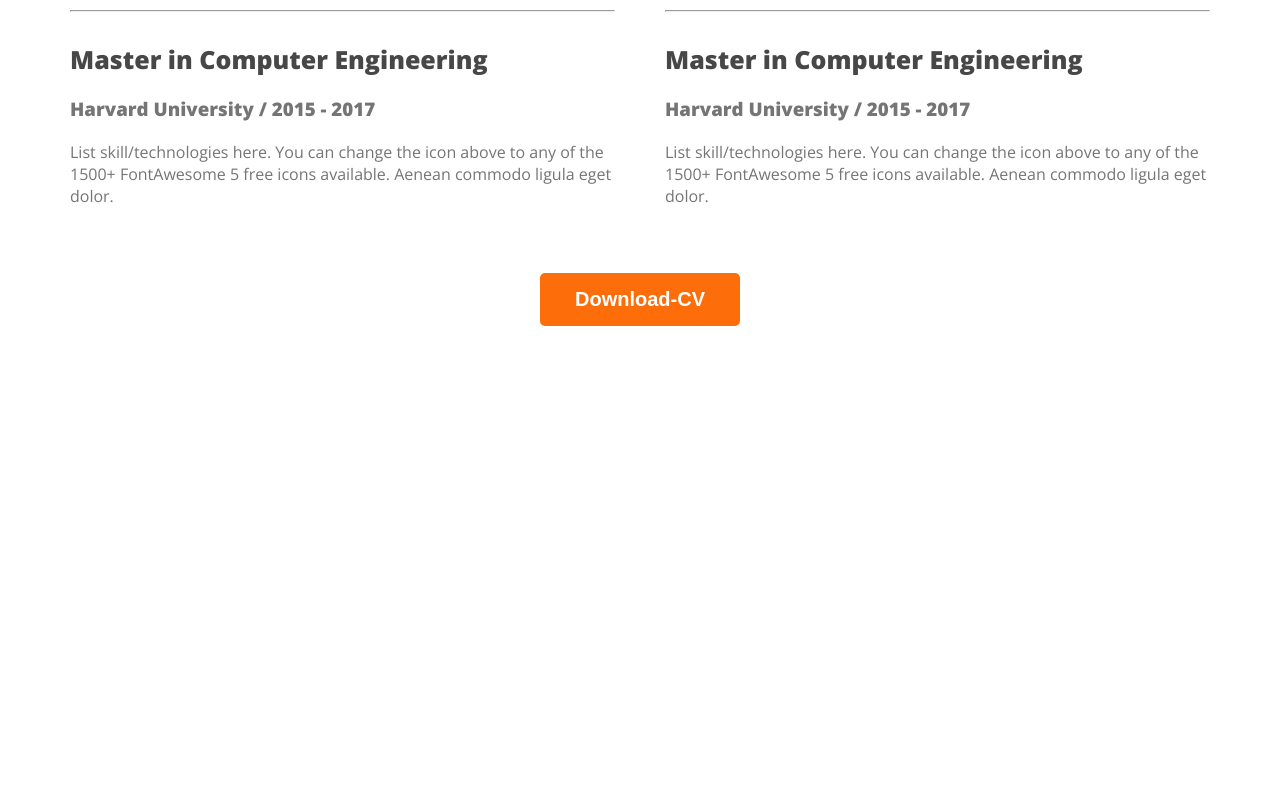
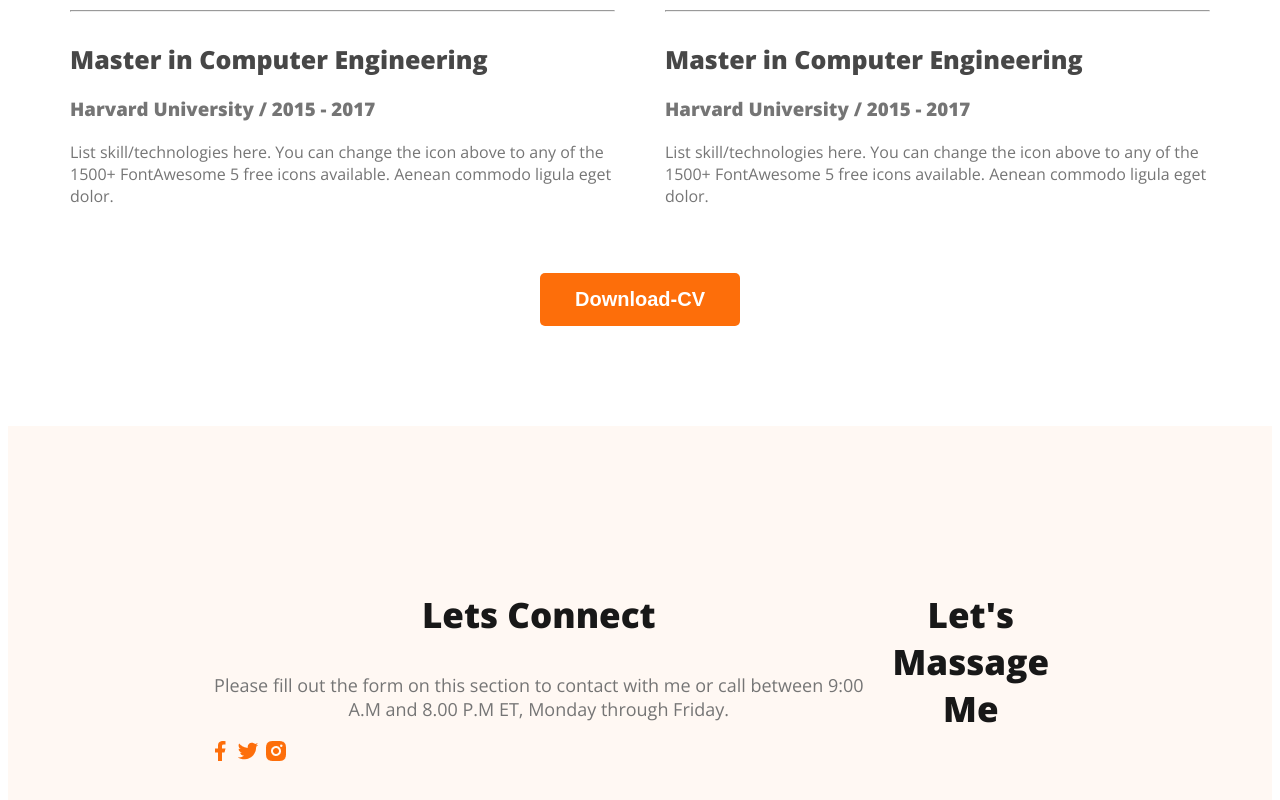
Before and after one commit to Maruf-Ahamed1/developer-portfolio, a plain HTML site: page index.html in a window 1280 px wide. Shown: the part 2898-3698 px from the top of the page. Before the commit the page ends 3232 px from the top, so only its background shows below. Drawn offline with nearby package versions, Linux system fonts and the light colour scheme.

Commit message:
basic footer add

```diff
--- a/Styles/Portfolio.css
+++ b/Styles/Portfolio.css
@@ -187,3 +187,11 @@ main section{
     text-align: center;
     margin-top: 50px;
 }
+
+/*footer styles  */
+footer{
+    display: flex;
+    background-color:#FFF8F3 ;
+    margin-top: 100px;
+    padding: 130px 200px;
+}
--- a/index.html
+++ b/index.html
@@ -160,21 +160,23 @@
     </main>
 
 
-
-
-
-
-
-
-
-
-
-
-
-
     <!--  -->
     <footer>
+        <div class="footer-column">
+            <h3 class="section-title">Lets Connect</h3>
+            <p class="section-description">
+                Please fill out the form on this section to contact with me or call between 9:00 A.M and 8.00 P.M ET, Monday through Friday.
+            </p>
+            <div class="social-links">
+                <a href=""><img src="images/icons/facebook.png" alt=""></a>
+                <a href=""><img src="images/icons/twitter.png" alt=""></a>
+                <a href=""><img src="images/icons/insta.png" alt=""></a>
+            </div>
+        </div>
 
+        <div class="footer-column">
+            <h3 class="section-title">Let's Massage Me</h3>
+        </div>
     </footer>
 </body>
 </html>
```
